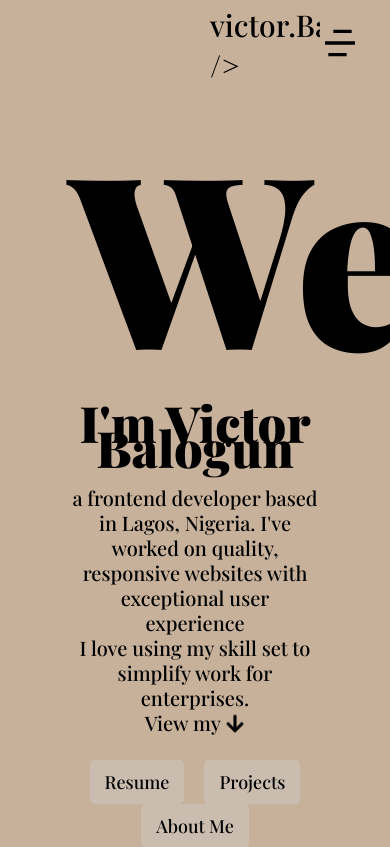
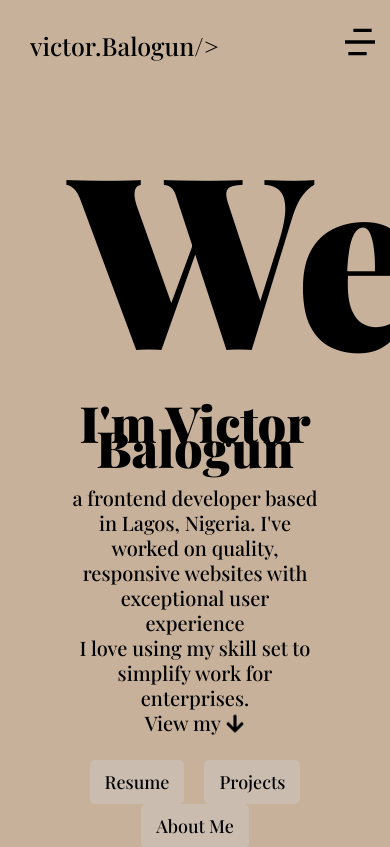
Before and after one commit to BalogunVictor/Victor-balogun-Portfolio, a React (Create React App) app: page / in a window 390 px wide. Shown: the top 847 px of the page. Built offline with nearby package versions, Linux system fonts and the light colour scheme; a web font is replaced by a local one.

Commit message:
media query

```diff
--- a/src/Header/Header.jsx
+++ b/src/Header/Header.jsx
@@ -16,17 +16,20 @@ const Header = () => {
     <div className="header">
       <div className="headerWrapper">
 
-        <Link to="/" className="logo"> victor.Balogun /> </Link>
+        <Link to="/" className="logo"> victor.Balogun/></Link>
+
+        <div className={clicked ? "nav active" : "nav"}>
 
           <div className="menuIcon" onClick={handleClicked}>
             <div className="menuIconWrapper">
             {clicked ? <GrClose  className='close'/> : <RiMenu4Line className='open' />}
             </div>
           </div>
-        <div className={clicked ? "links active" : "links"} >
+          <div className="links">
             <Link  to="/" className="link">Home</Link>
             <Link to="/projects" className="link">Projects</Link>
             <Link to="/aboutme" className="link">About Me</Link>
+          </div>
         </div>
       </div>
       <hr className='headerHr' />
--- a/src/Header/Header.scss
+++ b/src/Header/Header.scss
@@ -28,37 +28,51 @@
     justify-content: space-between;
     padding: 0 200px;
 
+    @include mobile{
+      padding: 0 20px;
+    }
+
     .logo{
       text-decoration: none;
       font-size: 30px;
       color: black;
       font-weight: 500;
+
+      @include mobile{
+        font-size: 25px;
+      }
     }
 
+    .nav{
+      display: flex;
 
-
+      @include mobile{
+        display: flex;
+        }
 
         .menuIcon {
-      display: none;
-      position: absolute;
-      top: 0;
-      right: 0;
-      height: 70px;
-      width: 70px;
+          display:none;
           font-size: 40px;
 
           @include mobile {
             display: block;
-        padding: 20px 0;
+            left: 40px;
+
           }
         }
-
           .links{
             display: flex;
             gap: 25px;
 
             @include mobile{
-        display: block;
+              display: flex;
+              flex-direction: column;
+              width: 100%;
+              height: 500px;
+              position: absolute;
+              left: -100%;
+              opacity: 1;
+              transition: all 0.5s ease;
               line-height: 50px;
             }
 
@@ -67,21 +81,30 @@
               font-size: 20px;
               color: black;
               font-weight: 500;
-
-        @include mobile {
-          display: none;
+            }
+          }
+          .nav.active{
+            background-color:white;
+            left: 0;
+            opacity: 1;
+            transition: all 0.5s ease;
+            z-index: 99;
+          }
     }
 
 
+  .nav.active{
+    background-color:white;
+    left: 0;
+    opacity: 1;
+    transition: all 0.5s ease;
+    z-index: 1;
   }
 
     }
 
 
 
-
-
-  }
   .headerHr{
     height: 2px;
     margin: 0 150px;
```
Lines whose indentation alone changed are shown as unchanged.
